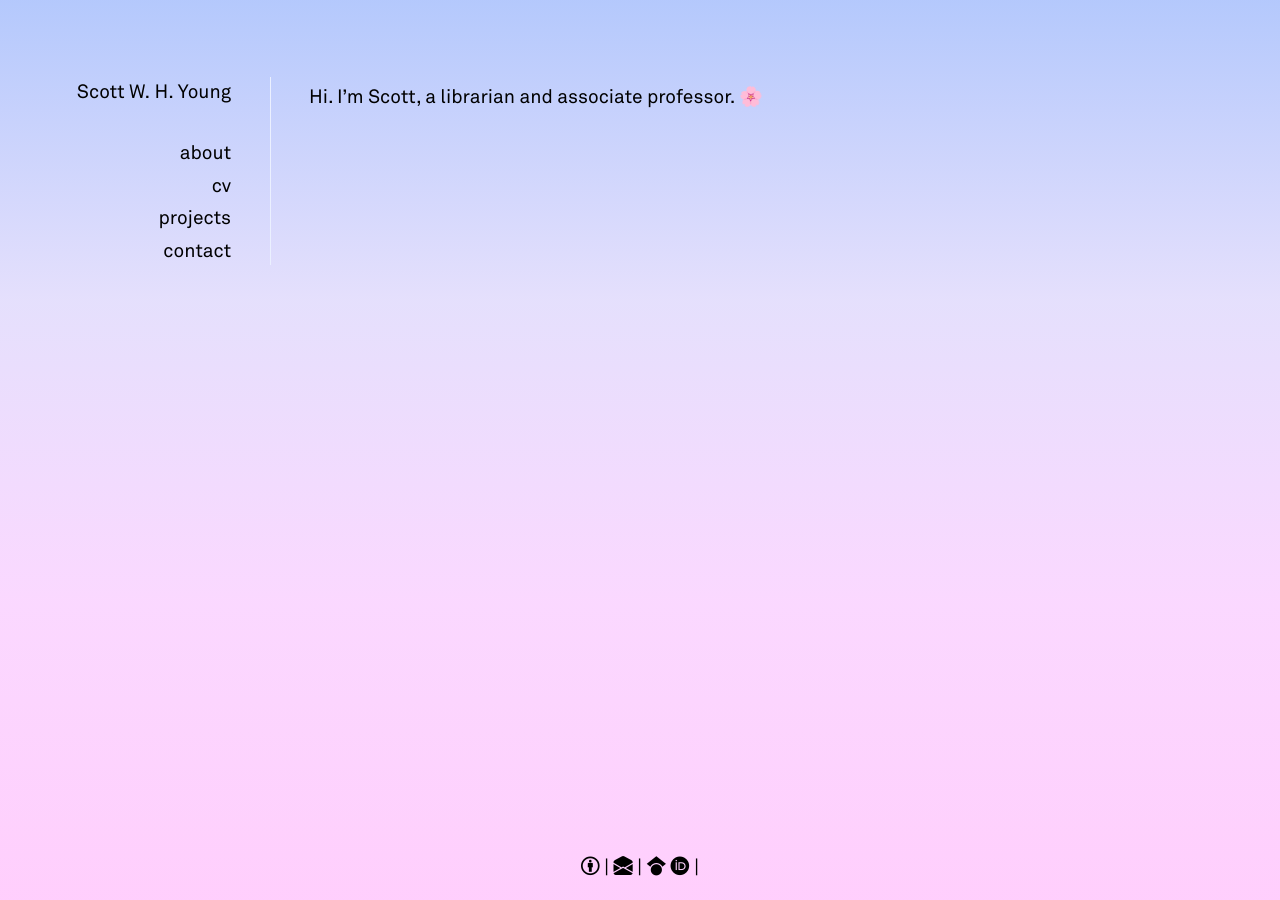
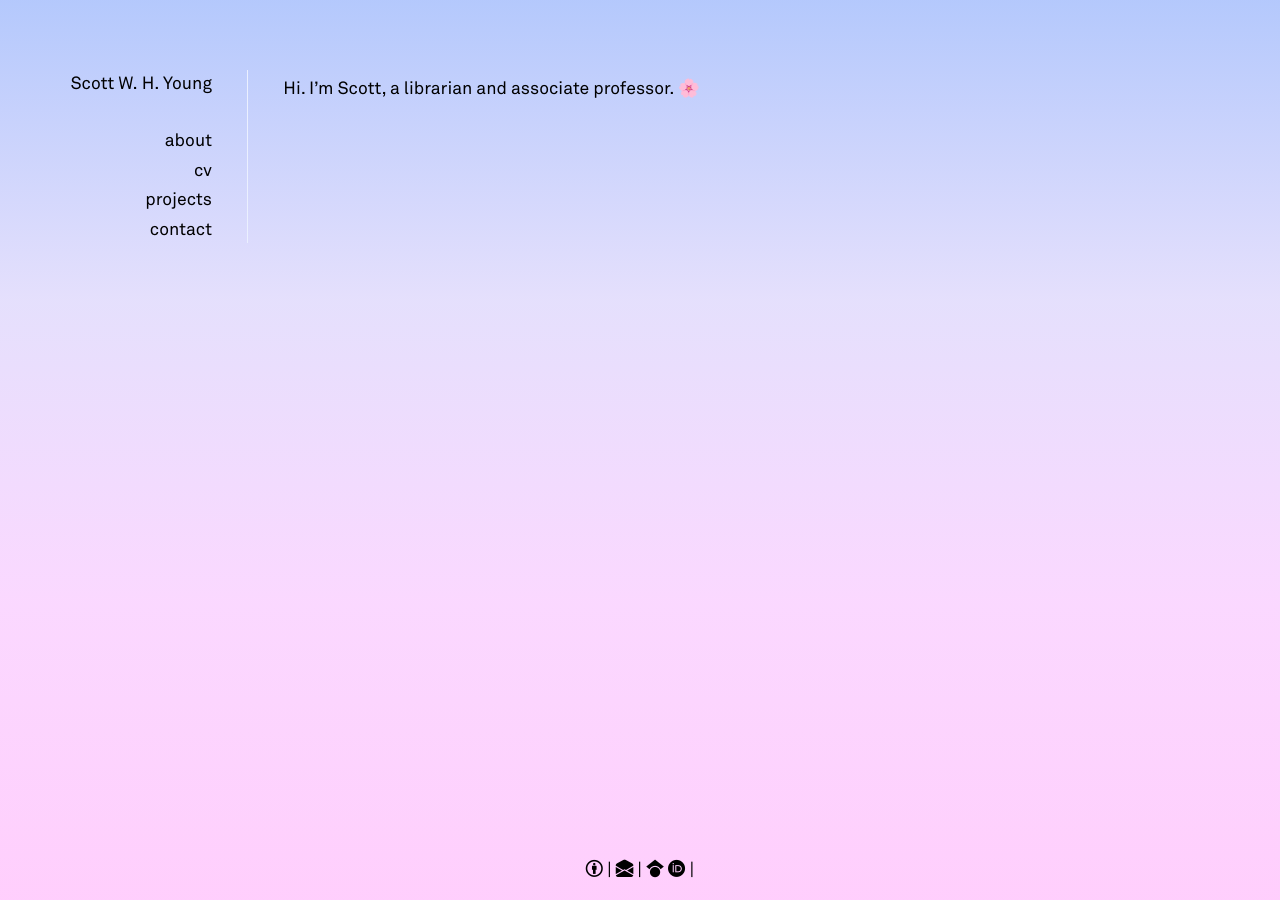
Before and after one commit to swyoung/swyoung.github.io, a Jekyll site: the page built from index.md, in a window 1280 px wide. Built offline with Jekyll 4.4.1, drawn with Linux system fonts in a browser that asks for light colours; nearby versions of some CDN libraries; a style sheet for code colours, icons or effects is not loaded.

Commit message:
Update main_style.scss
updated zoom from 120% to 110%

```diff
--- a/_sass/main_style.scss
+++ b/_sass/main_style.scss
@@ -10,7 +10,7 @@ $bodyFont: AkkuratRegular, Verdana, "Segoe UI",Helvetica,Arial,sans-serif,"Apple
 html {
   position: relative;
   min-height: 100%;
-  zoom: 120%;
+  zoom: 110%;
 }
 
 body {
```
